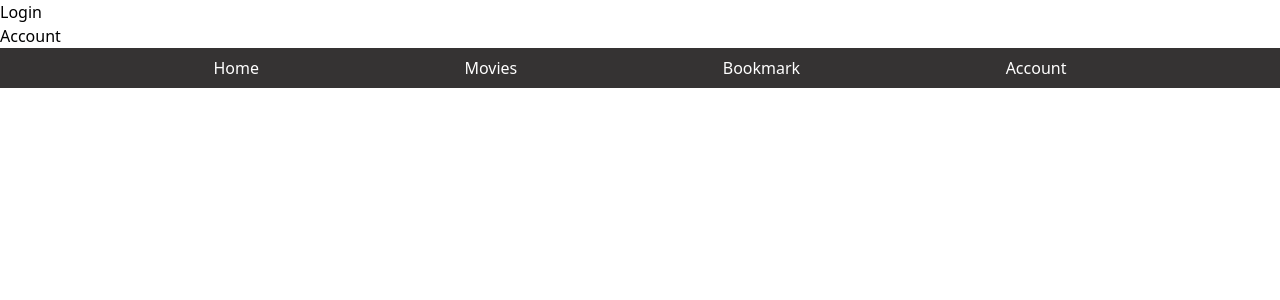
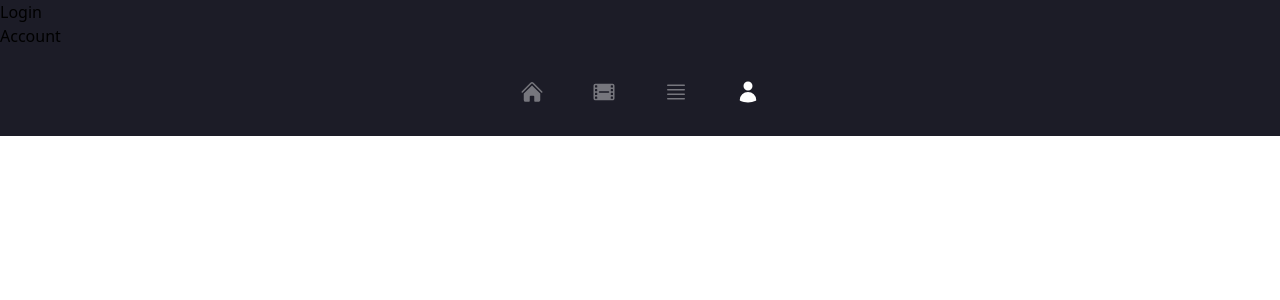
Before and after one commit to devhausleipzig/camp-8-midterm-group-1, a React (Vite) app: page /account in a window 1280 px wide. Shown: the top 300 px of the page. Built offline with nearby package versions, Linux system fonts and the light colour scheme.

Commit message:
Deleted the uncessaryfiles and created NavigationLayout

```diff
--- a/src/components/NavigationBar.tsx
+++ /dev/null
@@ -1,15 +0,0 @@
-import { NavLink } from "react-router-dom";
-
-export function NavigationBar() {
-  return (
-    <div>
-      <nav className="bg-background flex justify-evenly p-2 text-white">
-        <NavLink to="/"> Home </NavLink>
-
-        <NavLink to="/movies"> Movies </NavLink>
-        <NavLink to="/Bookmark"> Bookmark </NavLink>
-        <NavLink to="/Account"> Account </NavLink>
-      </nav>
-    </div>
-  );
-}
--- /dev/null
+++ b/src/layouts/NavigationLayout.tsx
@@ -0,0 +1,50 @@
+import { Outlet, NavLink } from "react-router-dom";
+import clsx from "clsx";
+import {
+  Bars4Icon,
+  FilmIcon,
+  HomeIcon,
+  UserIcon,
+} from "@heroicons/react/24/solid";
+
+const routes = [
+  {
+    name: <HomeIcon />,
+    path: "/",
+  },
+  {
+    name: <FilmIcon />,
+    path: "/movies",
+  },
+  {
+    name: <Bars4Icon />,
+    path: "/bookmark",
+  },
+  {
+    name: <UserIcon />,
+    path: "/account",
+  },
+];
+
+export function NavigationLayout() {
+  return (
+    <>
+      <main className="flex-1">
+        <Outlet />
+      </main>
+      <nav className=" flex justify-center py-8 gap-12">
+        {routes.map((item) => (
+          <NavLink
+            className={({ isActive }) =>
+              clsx(" w-6 h-6", isActive ? " text-white" : " text-white-dimmed")
+            }
+            key={item.path}
+            to={item.path}
+          >
+            {item.name}
+          </NavLink>
+        ))}
+      </nav>
+    </>
+  );
+}
--- a/src/layouts/Navigationsicons.tsx
+++ /dev/null
@@ -1,64 +0,0 @@
-import { HomeIcon } from "@heroicons/react/24/solid";
-import { FilmIcon } from "@heroicons/react/24/solid";
-import { UserIcon } from "@heroicons/react/24/solid";
-import { Bars4Icon } from "@heroicons/react/24/solid";
-import clsx from "clsx";
-import { useState } from "react";
-
-export default function Navigationsicons() {
-  const [selected, setSelected] = useState(0);
-  const icons = [
-    {
-      name: (
-        <HomeIcon
-          className={clsx(
-            " w-16 h-16 mx-[2rem] ",
-            selected == 0 ? "text-white" : "text-white-dimmed"
-          )}
-          onClick={() => setSelected(0)}
-        />
-      ),
-    },
-    {
-      name: (
-        <FilmIcon
-          className={clsx(
-            " w-16 h-16 mx-[2rem] ",
-            selected == 1 ? "text-white" : "text-white-dimmed"
-          )}
-          onClick={() => setSelected(1)}
-        />
-      ),
-    },
-    {
-      name: (
-        <UserIcon
-          className={clsx(
-            " w-16 h-16 mx-[2rem] ",
-            selected == 2 ? "text-white" : "text-white-dimmed"
-          )}
-          onClick={() => setSelected(2)}
-        />
-      ),
-    },
-    {
-      name: (
-        <Bars4Icon
-          className={clsx(
-            " w-16 h-16 mx-[2rem] ",
-            selected == 3 ? "text-white" : "text-white-dimmed"
-          )}
-          onClick={() => setSelected(3)}
-        />
-      ),
-    },
-  ];
-
-  return (
-    <div className=" w-[375px] h-[88px] bg-dark ">
-      <nav className="flex items-center justify-center mt-5 mx-3 ">
-        {icons.map((icon) => icon.name)}
-      </nav>
-    </div>
-  );
-}
--- a/src/layouts/RootLayout.tsx
+++ /dev/null
@@ -1,45 +0,0 @@
-import { Outlet, NavLink } from "react-router-dom";
-import clsx from "clsx";
-
-const routes = [
-  {
-    name: "Home",
-    path: "/",
-  },
-  {
-    name: "Movies",
-    path: "/movies",
-  },
-  {
-    name: "Bookmark",
-    path: "/bookmark",
-  },
-  {
-    name: "Account",
-    path: "/account",
-  },
-];
-
-export function RootLayout() {
-  return (
-    <div>
-      {/* <footer className="bg-blue-900  flex justify-evenly p-3 text-white">
-
-        <nav className="flex gap-3">
-          {routes.map((route) => (
-            <NavLink
-              className={({ isActive }) =>
-                clsx("hover:underline", isActive && "text-red-500")
-              }
-              key={route.name}
-              to={route.path}
-            >
-              {route.name}
-            </NavLink>
-          ))}
-        </nav>
-      </footer> */}
-      <Outlet />
-    </div>
-  );
-}
--- a/src/layouts/index.ts
+++ b/src/layouts/index.ts
@@ -1,2 +1,2 @@
-export * from "./RootLayout";
+export * from "./NavigationLayout";
 export * from "./MovieDetailLayout";
--- a/src/main.tsx
+++ b/src/main.tsx
@@ -19,7 +19,7 @@ import {
   Movie,
   movieLoader,
 } from "./routes";
-import { RootLayout } from "./layouts/RootLayout";
+import { NavigationLayout } from "./layouts/NavigationLayout";
 import { MovieDetailLayout } from "./layouts/MovieDetailLayout";
 
 const router = createBrowserRouter([
@@ -29,7 +29,7 @@ const router = createBrowserRouter([
   },
   {
     path: "/",
-    element: <RootLayout />,
+    element: <NavigationLayout />,
     children: [
       {
         element: <Home />,
@@ -82,6 +82,8 @@ const router = createBrowserRouter([
 
 ReactDOM.createRoot(document.getElementById("root") as HTMLElement).render(
   <React.StrictMode>
-    <RouterProvider router={router} />{" "}
+    <div className=" bg-dark">
+      <RouterProvider router={router} />
+    </div>
   </React.StrictMode>
 );
--- a/src/routes/Account.tsx
+++ b/src/routes/Account.tsx
@@ -1,10 +1,8 @@
-import { NavigationBar } from "../components/NavigationBar";
 export function Account() {
   return (
     <div>
       <h1>Login</h1>
       <h1>Account</h1>
-      <NavigationBar />
     </div>
   );
 }
--- a/src/routes/Bookmark.tsx
+++ b/src/routes/Bookmark.tsx
@@ -1,10 +1,7 @@
-import { NavigationBar } from "../components/NavigationBar";
-
 export function Bookmark() {
   return (
     <div>
       <h1>Bookmark</h1>
-      <NavigationBar />
     </div>
   );
 }
--- a/src/routes/Home.tsx
+++ b/src/routes/Home.tsx
@@ -1,9 +1,7 @@
-import { NavigationBar } from "../components/NavigationBar";
 export function Home() {
   return (
     <div>
       <h1>Home</h1>
-      <NavigationBar />
     </div>
   );
 }
--- a/src/routes/MoviesList.tsx
+++ b/src/routes/MoviesList.tsx
@@ -1,10 +1,7 @@
-import { NavigationBar } from "../components/NavigationBar";
-
 export function MoviesList() {
   return (
     <div>
       <h1>Movies</h1>
-      <NavigationBar />
     </div>
   );
 }
```
